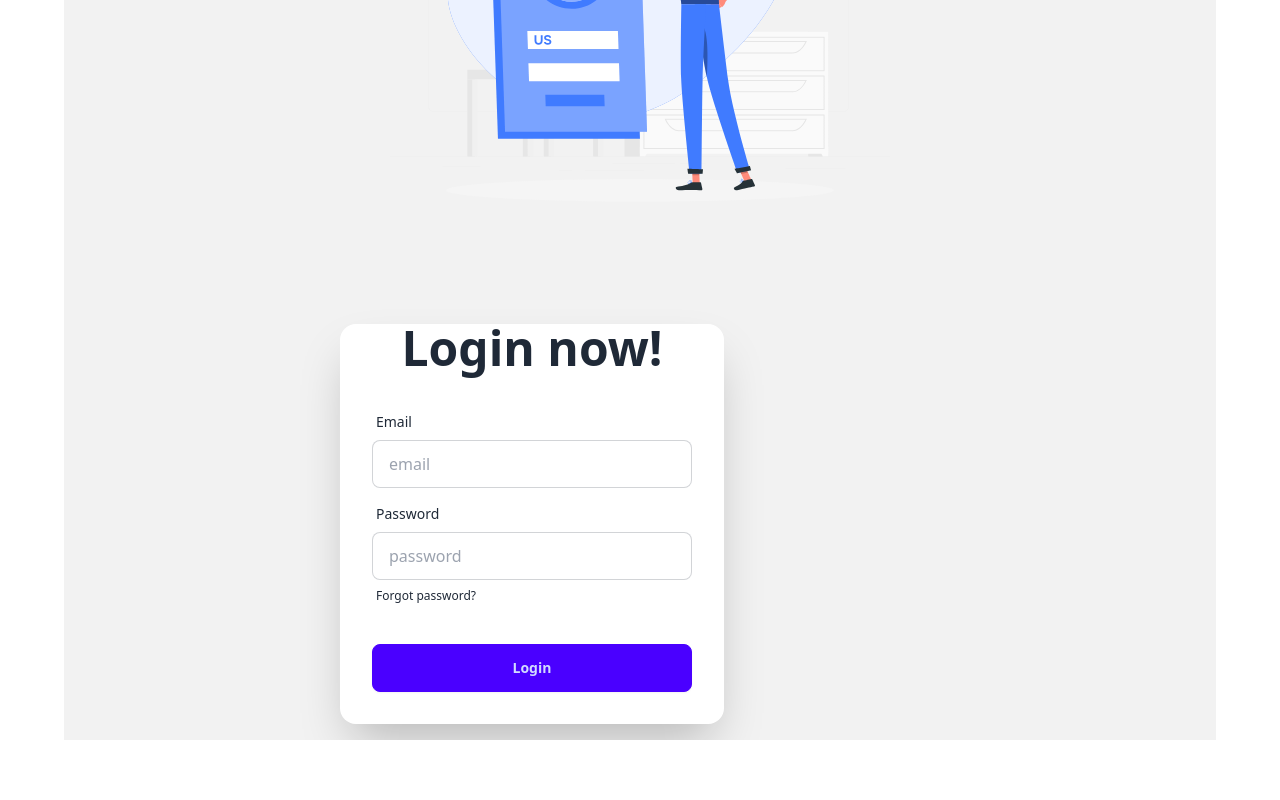
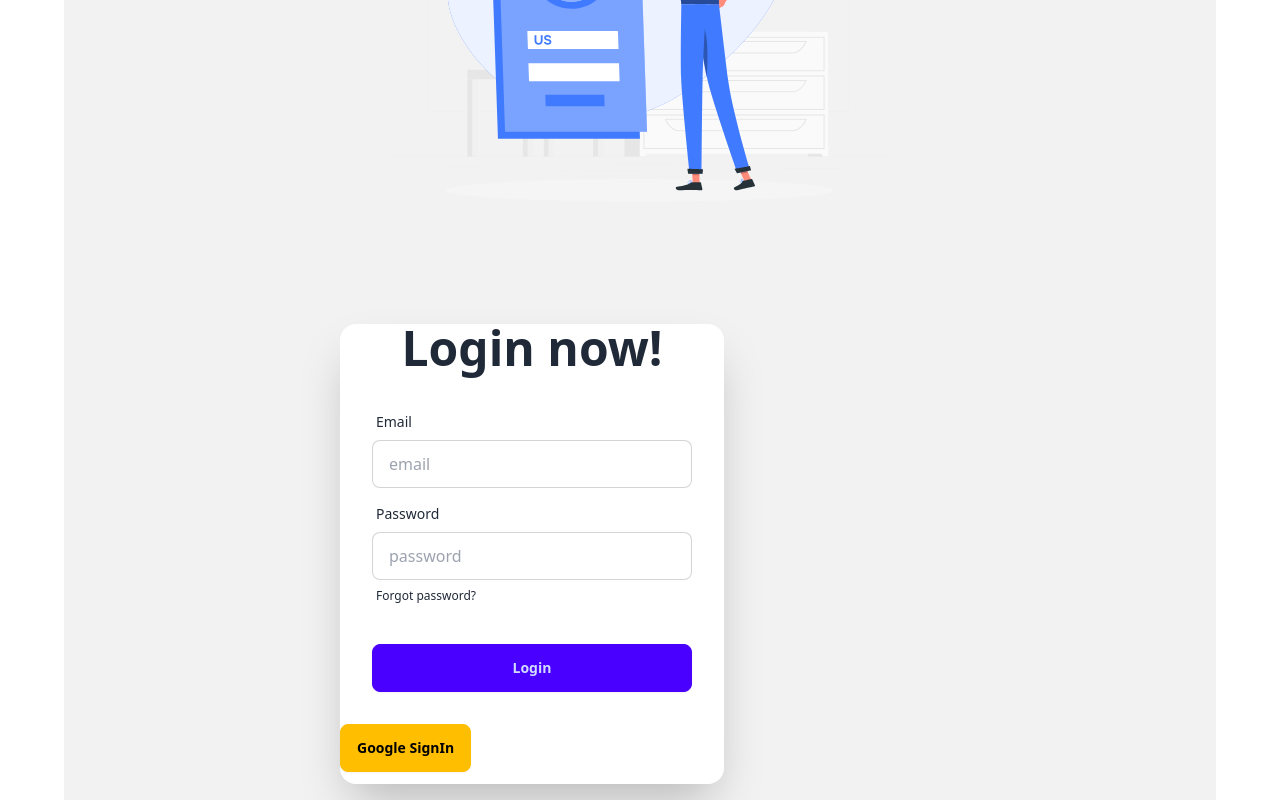
Before and after one commit to impressivecoder01/milestone-11Client-p, a React (Vite) app: page /login in a window 1280 px wide. Shown: the part 292-1092 px from the top of the page. Before the commit the page ends 1032 px from the top, so only its background shows below. Built offline with nearby package versions, Linux system fonts and the light colour scheme; no server answers.

Commit message:
google login done

```diff
--- a/package.json
+++ b/package.json
@@ -14,6 +14,7 @@
     "localforage": "^1.10.0",
     "lottie-react": "^2.4.0",
     "match-sorter": "^8.0.0",
+    "motion": "^11.15.0",
     "react": "^18.3.1",
     "react-dom": "^18.3.1",
     "react-router-dom": "^7.0.2",
--- a/src/Provider/AuthProvider.jsx
+++ b/src/Provider/AuthProvider.jsx
@@ -3,12 +3,15 @@ import {
   createUserWithEmailAndPassword,
   onAuthStateChanged,
   signInWithEmailAndPassword,
+  signInWithPopup,
   signOut,
   updateProfile
 } from "firebase/auth";
 import auth from "../Firebase/firebase.init";
+import { GoogleAuthProvider } from "firebase/auth";
 
 export const AuthContext = createContext(null);
+const provider = new GoogleAuthProvider()
 const AuthProvider = ({ children }) => {
   const [user, setUser] = useState(null);
   const [loading, setLoading] = useState(true);
@@ -29,7 +32,12 @@ const AuthProvider = ({ children }) => {
     return signOut (auth)
   }
 
+  const socialLogin = () => {
+    return signInWithPopup(auth, provider)
+  }
+
   const updateUserProfile = (updatedData) => {
+    setLoading(true)
     return updateProfile(auth.currentUser, updatedData)
   }
 
@@ -49,7 +57,8 @@ const AuthProvider = ({ children }) => {
     createUser,
     singInUser,
     signOutUser,
-    updateUserProfile
+    updateUserProfile,
+    socialLogin
   };
   return (
     <AuthContext.Provider value={authInfo}>{children}</AuthContext.Provider>
--- a/src/pages/Register/Register.jsx
+++ b/src/pages/Register/Register.jsx
@@ -25,6 +25,7 @@ const Register = () => {
         updateUserProfile({ displayName: name, photoURL: photo });
         alert("register successful");
         navigate("/");
+        from.reset()
       })
       .catch((error) => {
         console.log(error.message);
--- a/src/pages/SignIn.jsx
+++ b/src/pages/SignIn.jsx
@@ -5,7 +5,7 @@ import { useNavigate } from "react-router-dom";
 import { AuthContext } from "../Provider/AuthProvider";
 const SignIn = () => {
   const navigate = useNavigate()
-  const {singInUser,setUser} = useContext(AuthContext)
+  const {singInUser,setUser,socialLogin} = useContext(AuthContext)
   const handleSignIn = (e) => {
     e.preventDefault();
     const from = e.target;
@@ -17,11 +17,24 @@ const SignIn = () => {
       console.log('signInUser', result.user)
       setUser(result.user)
       navigate('/')
+      from.reset()
     })
     .catch(error => {
       alert( error.message)
     })
+
   };
+  const handleSocialSignIn = () => {
+    socialLogin()
+    .then(result => {
+      setUser(result.user)
+      navigate('/')
+    })
+    .catch(error => {
+      console.log(error)
+      alert('error happened')
+    })
+  }
   return (
     <div className="max-w-6xl mx-auto ">
       <div className="hero bg-base-200 ">
@@ -67,6 +80,9 @@ const SignIn = () => {
                   <button className="btn btn-primary">Login</button>
                 </div>
               </form>
+              <div className="pb-3">
+                <button onClick={handleSocialSignIn} className="btn btn-warning">Google SignIn</button>
+              </div>
             </div>
           </div>
         </div>
```
Also changed, not shown: 1 other file (tests, documents, lock files or other folders).
